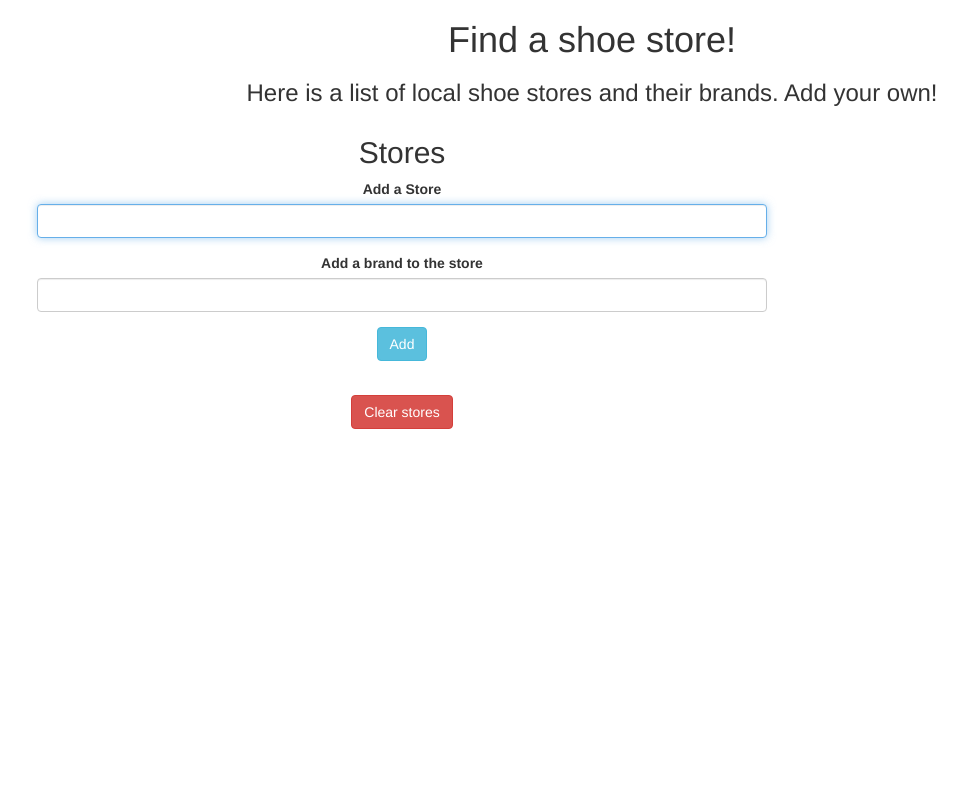
After one commit to kevintokheim/Shoe_Store, a PHP site: template views/stores.html.twig in a window 1280 px wide. The commit adds this page. Shown: the whole page, without its empty margins (48-1015 px from the left). Run offline with PHP 8.4, Linux system fonts and the light colour scheme; the template is opened without the code that fills it, so the values that code supplies are empty; some libraries are stand-ins or nearby versions.

Commit message:
add stores.html.twig and route on app.php.

```diff
--- /dev/null
+++ b/views/stores.html.twig
@@ -0,0 +1,47 @@
+<html>
+    <head>
+        <title>Find a Shoe Store</title>
+        <link rel='stylesheet' href='https://maxcdn.bootstrapcdn.com/bootstrap/3.3.1/css/bootstrap.min.css'>
+    </head>
+    <body>
+        <div class = "container text-center">
+
+            <h1>Find a shoe store!</h1>
+            <h3>Here is a list of local shoe stores and their brands. Add your own!</h3>
+
+            <div class = "col-md-8 text-center">
+                <h2>Stores</h2>
+                {% if stores is not empty %}
+                    <ul>
+                        {% for store in stores %}
+                            <l1><a href = "/individual_store/{{ store.getId }}">{{ store.getStoreName }}</a></li>
+
+                            {% set stores_brands = store.getBrands %}
+                            <ul>
+                                {% for brand in stores_brands %}
+                                    <li>{{ brand.getBrandName }}</li>
+                                {% endfor %}
+                            </ul>
+                        {% endfor %}
+                    </ul>
+                {% endif %}
+
+                <form action = "/store_added" method = "post">
+                    <div class = "form-group">
+                        <label for = "store_name">Add a Store</label>
+                        <input class = "form-control" id = "store_name" name = "store_name" type ="text" required autofocus>
+                    </div>
+                    <div class = "form-group">
+                        <label for = "brand_name">Add a brand to the store</label>
+                        <input class = "form-control" id = "brand_name" name = "brand_name" type = "text">
+                    </div>
+                    <button type = "submit" class = "btn btn-info">Add</button>
+                </form>
+                <br>
+                <form action = "/delete_stores" method = "post">
+                    <button type = "submit" class = "btn btn-danger">Clear stores</button>
+                </form>
+            </div>
+        </div>
+    </body>
+</html>
```
Also changed, not shown: app/app.php (+7 -1 lines).
